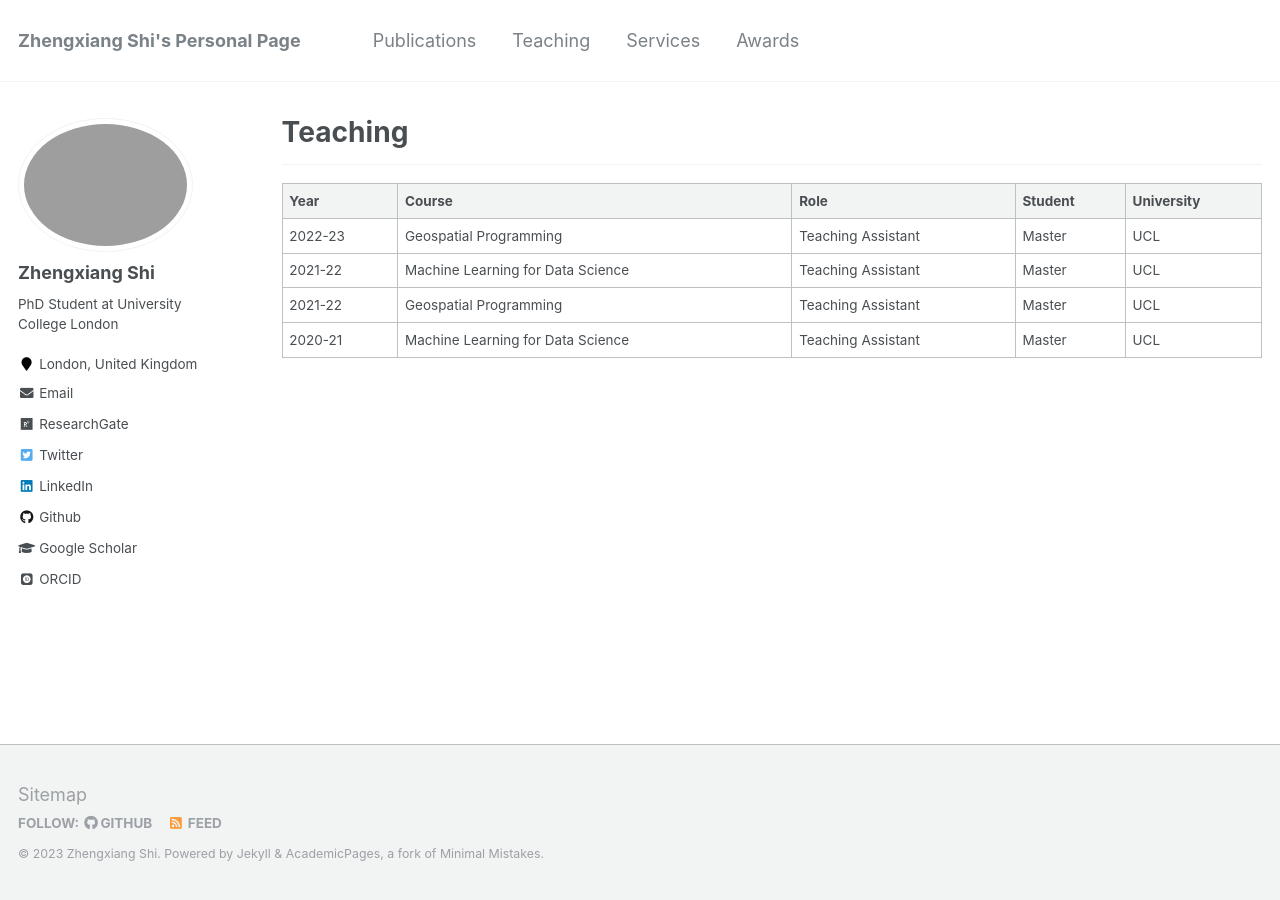
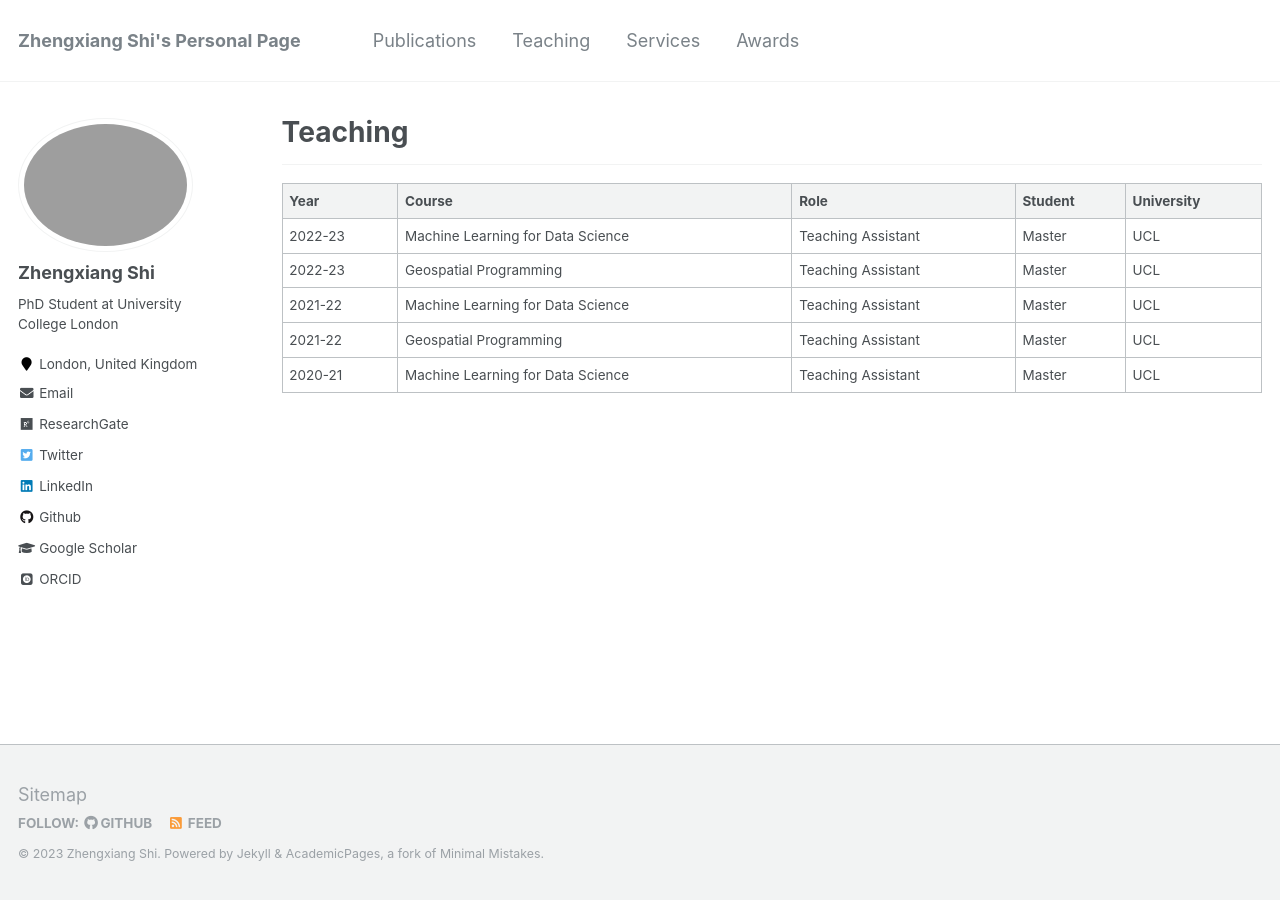
Before and after one commit to ZhengxiangShi/zhengxiangshi.github.io, a Jekyll site: the page built from _pages/teaching.md, in a window 1280 px wide. Built offline with Jekyll 4.4.1, drawn with Linux system fonts in a browser that asks for light colours; some web fonts are replaced.

Commit message:
update teaching

```diff
--- a/_pages/teaching.md
+++ b/_pages/teaching.md
@@ -10,6 +10,7 @@ author_profile: true
 
 | Year             | Course                             | Role                                                          | Student                  | University |
 | --------         | ---------------------------------  | ------------------------------------------------------------- | ------------------------ | ---------- |
+| 2022-23          | Machine Learning for Data Science  | Teaching Assistant                                            | Master                   | UCL        |
 | 2022-23          | Geospatial Programming             | Teaching Assistant                                            | Master                   | UCL        |
 | 2021-22          | Machine Learning for Data Science  | Teaching Assistant                                            | Master                   | UCL        |
 | 2021-22          | Geospatial Programming             | Teaching Assistant                                            | Master                   | UCL        |
```
